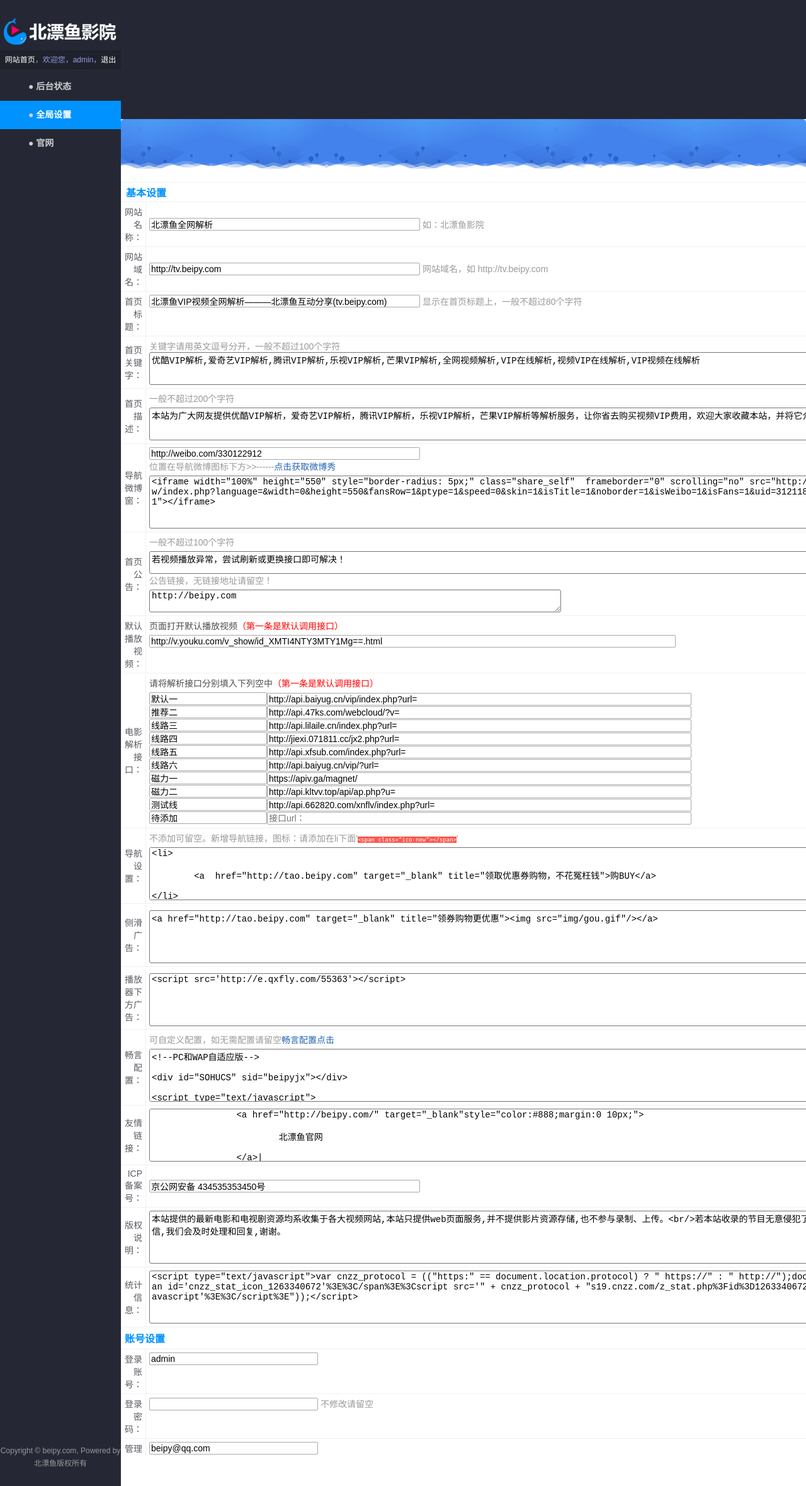
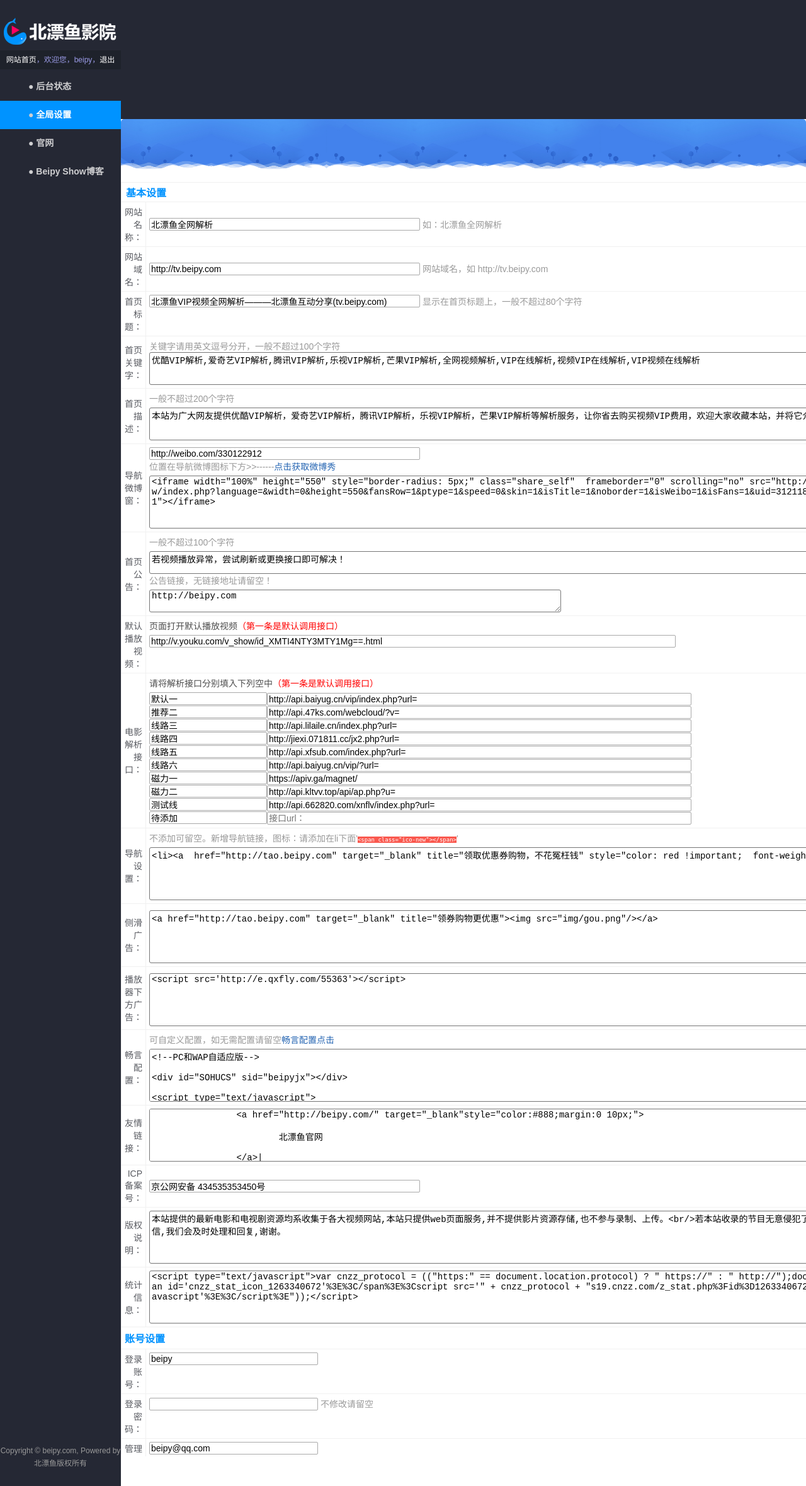
Before and after one commit to Beipy/BeipyVideoResolution, a PHP site: page /admin/setting.php in a window 1280 px wide. Shown: the whole page at 63% size. Run offline with PHP 8.4, Linux system fonts and the light colour scheme; the visitor is signed in with stand-in values (Sample User, id 1); data that the repository does not hold is empty.

Commit message:
“更新版本2.5

```diff
--- a/admin/config.php
+++ b/admin/config.php
@@ -4,7 +4,7 @@
 include('../data/beipy.inc.php');
 define('SYSPATH',$aik['path']);
 $rep='foot';
-if($_SESSION['admin_aik']!==base64_decode('aHR0cDovL3d3dy5mZjYud2FuZy8=')){
+if($_SESSION['admin_aik']!==base64_decode('aHR0cDovL2JlaXB5LmNvbS8=')){
 	header("location: ./login.php");
 	exit;
 }
--- a/admin/head.php
+++ b/admin/head.php
@@ -10,6 +10,7 @@
 			<li><a href="./"<?php echo $nav=='home'?' class="this"':''?> title="后台状态"><span style="color:#cfcfd1">● </span>后台状态</a></li>
 			<li><a href="./setting.php"<?php echo $nav=='setting'?' class="this"':''?> title="全局设置"><span style="color:#cfcfd1">● </span>全局设置</a></li>
 			<li><a href="http://beipy.com" target="_blank" title="官网"><span style="color:#cfcfd1">● </span>官网</a></li>
+      <li><a href="http://www.beipy.com" target="_blank" title="Beipy Show"><span style="color:#cfcfd1">● </span>Beipy Show博客</a></li>
     </ul>
 
     <!--版权-->
--- a/admin/index.php
+++ b/admin/index.php
@@ -93,7 +93,7 @@
 			<!--内容-->
 		   <div style="margin-top:20px ;">
 		   	<?php $path = $_SERVER['SCRIPT_NAME'];
-		   		if($aik['admin_name']=='admin' && $aik['admin_pass']=='3ceb0e9fb16f8673c35f707e8657124a'){
+		   		if($aik['admin_name']=='beipy' && $aik['admin_pass']=='8099cb8e23c7375f2166c5dce7d715fd'){
 			   		echo '<div class="tishi-houtai"><p><span>!</span>您的账号密码为系统默认，请尽快修改<a href="./setting.php">立即修改></a></p></div>';
 				}
 			    if(strpos($path,'/admin/')>-1){
@@ -108,7 +108,7 @@
 				</tr>
 			  	<tr>
 				    <td align="right">当前使用版：</td>
-				    <td><span>北漂鱼解析系统V1版本</span></td>
+				    <td><span>北漂鱼解析系统版本V1.1</span></td>
 			  	</tr>
 			  	<tr>
 				    <td width="213" align="right">服务器操作系统：</td>
--- a/admin/setting.php
+++ b/admin/setting.php
@@ -47,7 +47,7 @@
 					  <td width="690" valign="middle">
 					  	<input name="edit" id="edit" type="hidden" value="1" />
 					  	<input type="text" name="aik[sitename]" class="shuru" value="<?php echo $aik['sitename']?>" size="50" >
-					  	<span class="gray tips">如：北漂鱼影院</span>
+					  	<span class="gray tips">如：北漂鱼全网解析</span>
 					  </td>
 					</tr>
 					<tr>
--- a/data/beipy.inc.php
+++ b/data/beipy.inc.php
@@ -30,16 +30,8 @@
   'jiekou9' => 'http://api.662820.com/xnflv/index.php?url=',
   'jiekou10name' => '待添加',
   'jiekou10' => '',
-  'topnav' => '
-<li>
-
-	<a  href="http://tao.beipy.com" target="_blank" title="领取优惠券购物，不花冤枉钱">购BUY</a>
-
-</li>
-
-
-',
-  'ch1' => '<a href="http://tao.beipy.com" target="_blank" title="领券购物更优惠"><img src="img/gou.gif"/></a>',
+  'topnav' => '<li><a  href="http://tao.beipy.com" target="_blank" title="领取优惠券购物，不花冤枉钱" style="color: red !important;  font-weight: bold;">鱼券券</a></li>',
+  'ch1' => '<a href="http://tao.beipy.com" target="_blank" title="领券购物更优惠"><img src="img/gou.png"/></a>',
   'guanggao' => '<script src=\'http://e.qxfly.com/55363\'></script>',
   'changyan' => '<!--PC和WAP自适应版-->
 
@@ -176,8 +168,8 @@
   'icp' => '京公网安备 434535353450号',
   'foot' => '本站提供的最新电影和电视剧资源均系收集于各大视频网站,本站只提供web页面服务,并不提供影片资源存储,也不参与录制、上传。<br/>若本站收录的节目无意侵犯了贵司版权，请给网页底部邮箱地址来信,我们会及时处理和回复,谢谢。',
   'tongji' => '<script type="text/javascript">var cnzz_protocol = (("https:" == document.location.protocol) ? " https://" : " http://");document.write(unescape("%3Cspan id=\'cnzz_stat_icon_1263340672\'%3E%3C/span%3E%3Cscript src=\'" + cnzz_protocol + "s19.cnzz.com/z_stat.php%3Fid%3D1263340672%26show%3Dpic\' type=\'text/javascript\'%3E%3C/script%3E"));</script>',
-  'admin_name' => 'admin',
-  'admin_pass' => '3ceb0e9fb16f8673c35f707e8657124a',
+  'admin_name' => 'beipy',
+  'admin_pass' => '8099cb8e23c7375f2166c5dce7d715fd',
   'admin_email' => 'beipy@qq.com',
   'hometopnotice' => '',
   'hometopright' => '',
--- a/data/title.php
+++ b/data/title.php
@@ -25,7 +25,10 @@
     //curl_setopt($ch, CURLOPT_POST, true);
     //curl_setopt($ch, CURLOPT_POSTFIELDS, http_build_query($data));
     curl_setopt($ch, CURLOPT_RETURNTRANSFER, true);
-    curl_setopt($ch, CURLOPT_FOLLOWLOCATION, true);
+    //2019-2-23 13:09:31 修复报错title curl_setopt($ch, CURLOPT_FOLLOWLOCATION, true);
+    if (ini_get('open_basedir') == '' && ini_get('safe_mode' == 'Off')) {
+        curl_setopt($curl, CURLOPT_FOLLOWLOCATION, 1);
+    }
     curl_setopt($ch, CURLOPT_TIMEOUT, $timeout);
     $response = curl_exec($ch);
     if($error=curl_error($ch)){
--- a/footer.php
+++ b/footer.php
@@ -16,7 +16,7 @@
 			<p><?php echo $aik['foot'];?></p>
 
 			<p>管理员邮箱：<?php echo $aik['admin_email'];?>&nbsp; <a class="foot-tt" href="http://www.miitbeian.gov.cn" ><img style="vertical-align: middle;" src="img/beian.png"/><?php echo $aik['icp'];?></a>&nbsp; </p>
-			<p>Copyright&nbsp;&copy;&nbsp;2017~2018&nbsp;	<a href="http://beipy.com" target="_blank" style="color:#888;">beipy.com</a>版权所有</p>
+			<p>Copyright&nbsp;&copy;&nbsp;2017~2019&nbsp;	<a href="http://beipy.com" target="_blank" style="color:#888;">beipy.com</a>版权所有 当前版本号：V2.5</p>
 			<p class="toot-tto"><?php echo $aik['tongji'];?></p>
 			<!--统计展示-->
 		</div>
```
Also changed, not shown: admin/login.php (+22 -4 lines), index.php (+9 -16 lines), README.md, img/TestImg/ezgif26.gif (added), img/gou.png, img/gou1.gif (added), 3 other files.
